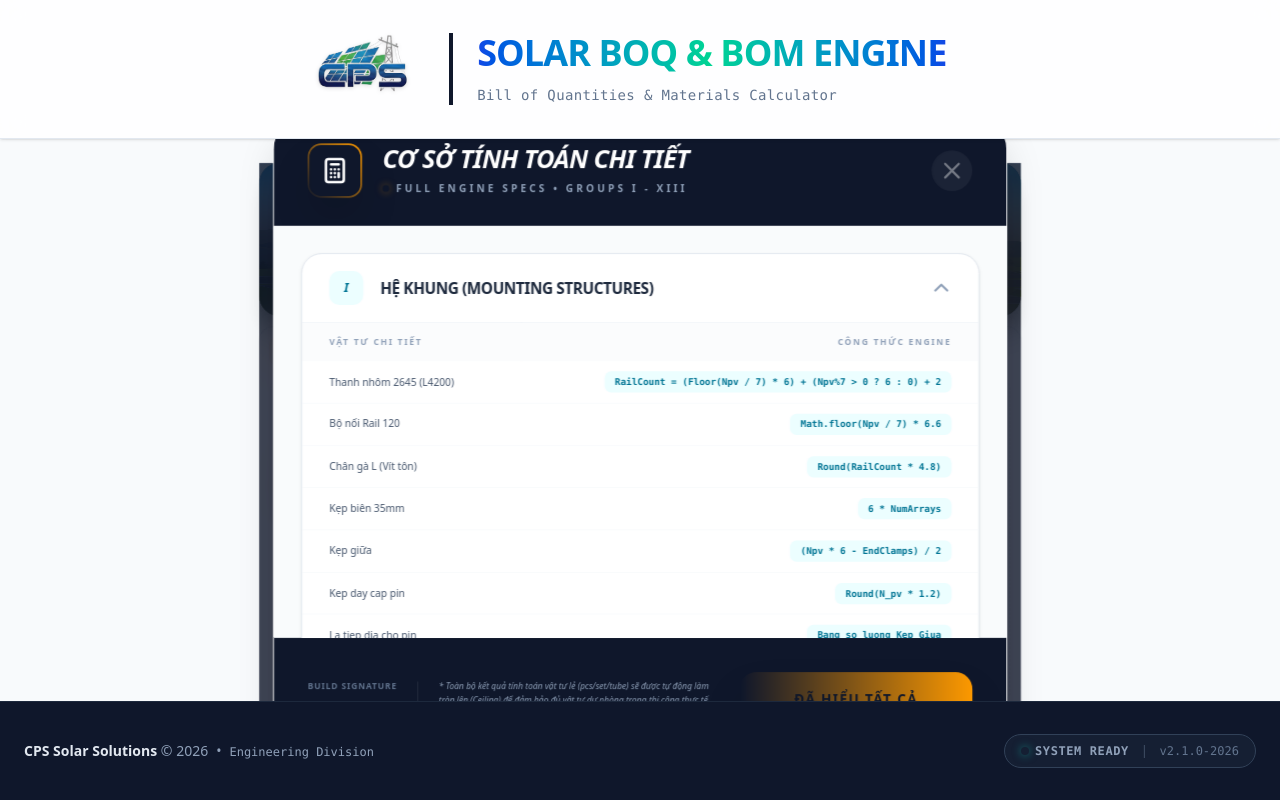
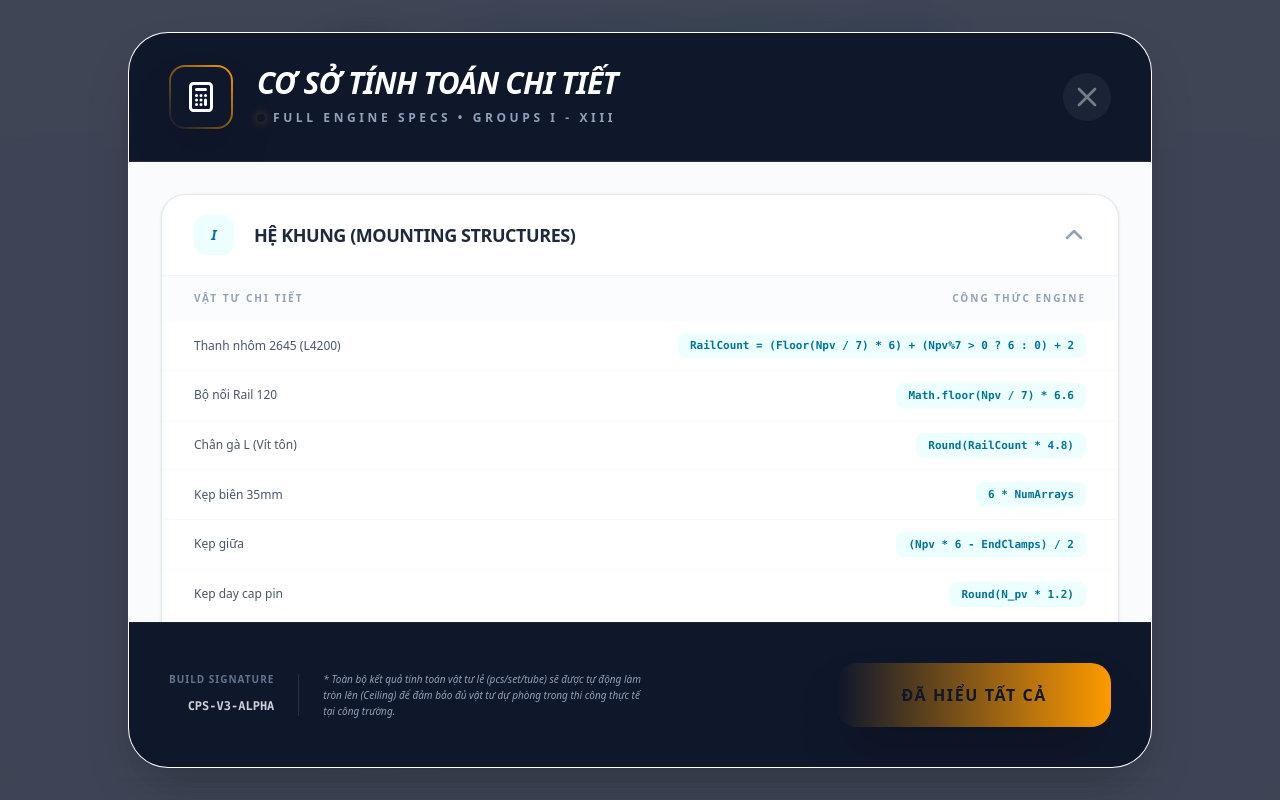
Before and after one commit to huy16/CPS-Solar-BOM, a React (Vite) app: page / in a window 1280 px wide. Both pictures are taken after a click on the button "Cơ sở tính toán". Built offline with nearby package versions, Linux system fonts and the light colour scheme.

Commit message:
fix: move modal outside scale transform to prevent clipping

```diff
--- a/src/App.jsx
+++ b/src/App.jsx
@@ -10,7 +10,7 @@ function App() {
   };
 
   return (
-    <div className="h-screen flex flex-col bg-slate-50 font-sans text-slate-900 selection:bg-energy-200 selection:text-energy-900 overflow-hidden">
+    <div className="min-h-screen flex flex-col bg-slate-50 font-sans text-slate-900 selection:bg-energy-200 selection:text-energy-900">
       {/* Header with CPS Branding */}
       <header className="bg-white/80 backdrop-blur-md shadow-sm border-b border-slate-200 sticky top-0 z-50">
         <div className="max-w-7xl mx-auto px-6 py-4">
--- a/src/presentation/components/BulkInputComponent.jsx
+++ b/src/presentation/components/BulkInputComponent.jsx
@@ -253,6 +253,7 @@ export default function BulkInputComponent({ onDataParsed }) {
     };
 
     return (
+        <>
             <div className="space-y-3 animate-fade-in-up origin-top transform scale-[0.85]">
                 {/* Header Section with Solar Farm Background */}
                 <div className="relative rounded-3xl shadow-xl overflow-hidden group min-h-[180px] flex flex-col justify-center items-center text-center p-6 ring-1 ring-slate-900/5">
@@ -471,10 +472,12 @@ export default function BulkInputComponent({ onDataParsed }) {
                         </div>
                     </div>
                 )}
+            </div>
 
+            {/* Modal - Outside of the scale transform to prevent clipping */}
             {showFormula && (
-                <div className="fixed inset-0 z-50 flex items-center justify-center p-4 bg-slate-900/80 backdrop-blur-xl" onClick={() => setShowFormula(false)}>
-                    <div className="bg-white rounded-[2.5rem] shadow-2xl max-w-5xl w-full max-h-[95vh] flex flex-col border border-white/20 animate-fade-in-up overflow-hidden" onClick={e => e.stopPropagation()}>
+                <div className="fixed inset-0 z-[100] flex items-center justify-center p-4 bg-slate-900/80 backdrop-blur-xl" onClick={() => setShowFormula(false)}>
+                    <div className="bg-white rounded-[2.5rem] shadow-2xl max-w-5xl w-full max-h-[92vh] flex flex-col border border-white/20 animate-fade-in-up overflow-hidden" onClick={e => e.stopPropagation()}>
                         {/* Modal Header */}
                         <div className="px-10 py-8 bg-slate-900 text-white flex justify-between items-center shrink-0 border-b border-white/10 relative overflow-hidden">
                             <div className="absolute top-0 right-0 w-64 h-64 bg-energy-500/10 blur-[100px] rounded-full -mr-32 -mt-32"></div>
@@ -527,6 +530,6 @@ export default function BulkInputComponent({ onDataParsed }) {
                     </div>
                 </div>
             )}
-        </div>
+        </>
     );
 }
```
Lines whose indentation alone changed are shown as unchanged.
